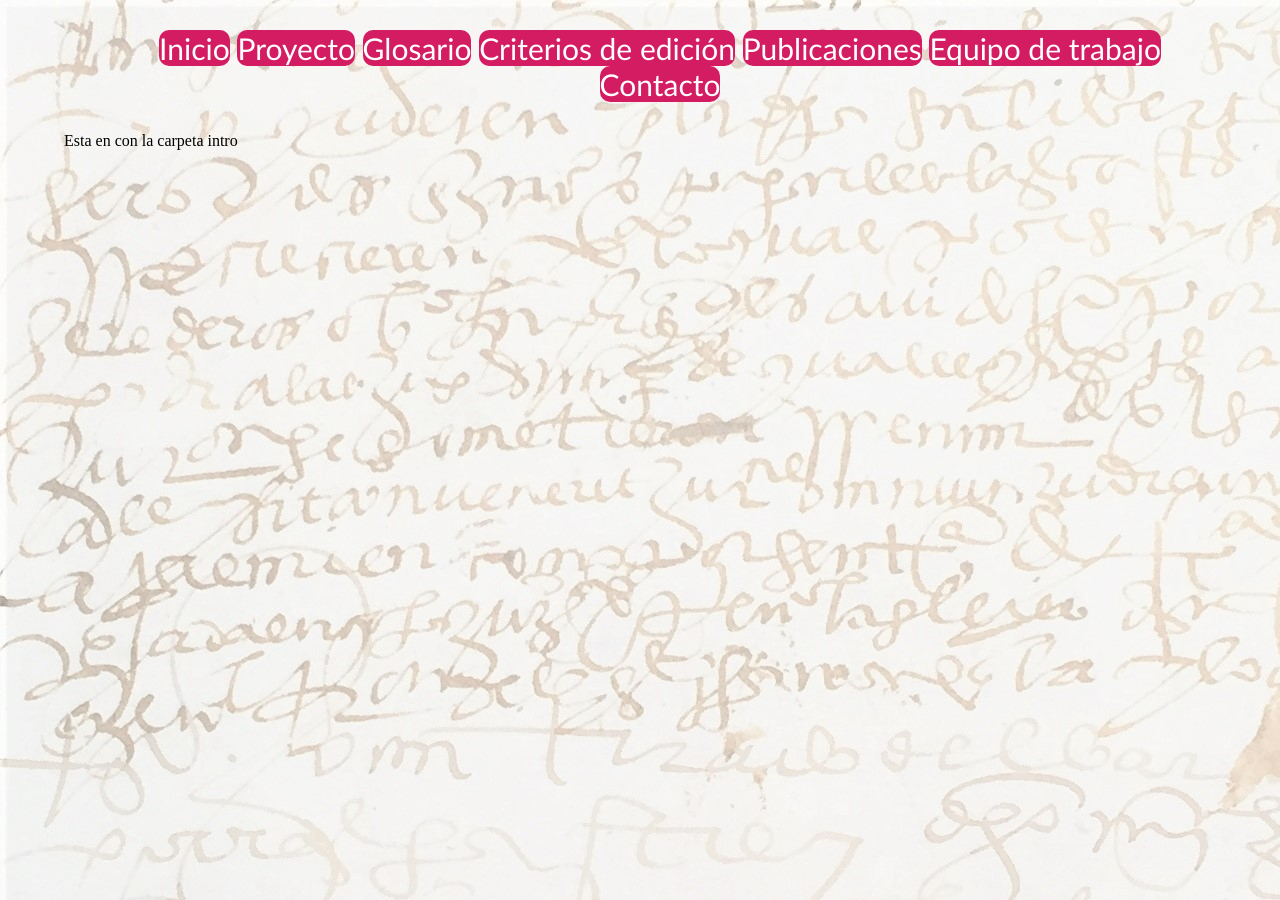
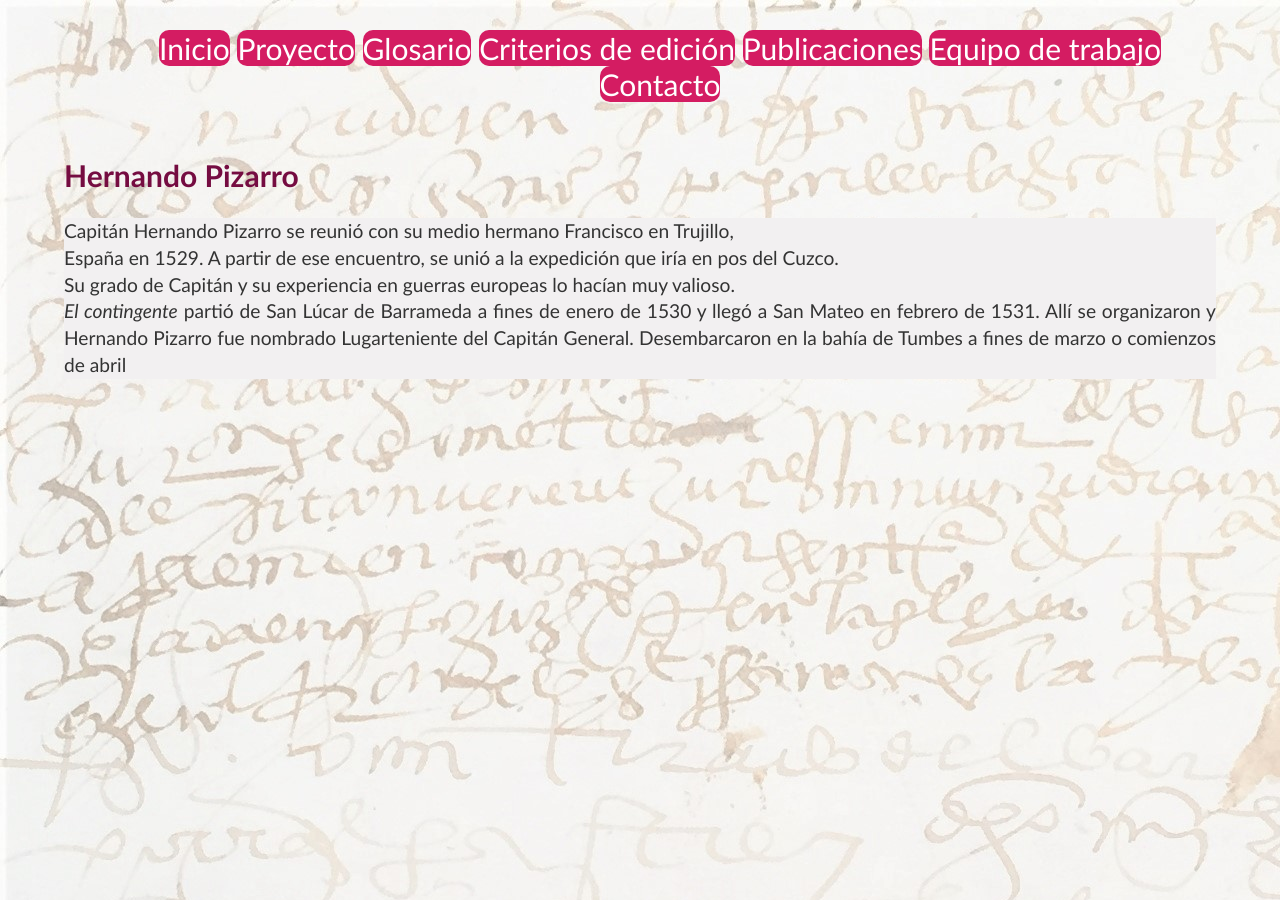
Before and after one commit to glosascroniquenses/glosascroniquenses.github.io, a Jekyll site: the page built from intro/Hernando Pizarro.html, in a window 1280 px wide. Built offline with Jekyll 4.4.1, drawn with Linux system fonts in a browser that asks for light colours.

Commit message:
Update Hernando Pizarro.html

```diff
--- a/intro/Hernando Pizarro.html
+++ b/intro/Hernando Pizarro.html
@@ -1,5 +1,12 @@
 ---
-layout: default
+layout: intro
 title: Hernando Pizarro
+data: cronista12
 ---
-Esta en con la carpeta intro
+Capitán Hernando Pizarro se reunió con su medio hermano Francisco en Trujillo,
+<br>
+España en 1529. A partir de ese encuentro, se unió a la expedición que iría en pos del Cuzco.
+<br>
+Su grado de Capitán y su experiencia en guerras europeas lo hacían muy valioso.
+<br>
+<i>El contingente</i> partió de San Lúcar de Barrameda a fines de enero de 1530 y llegó a San Mateo en febrero de 1531. Allí se organizaron y Hernando Pizarro fue nombrado Lugarteniente del Capitán General. Desembarcaron en la bahía de Tumbes a fines de marzo o comienzos de abril
```
